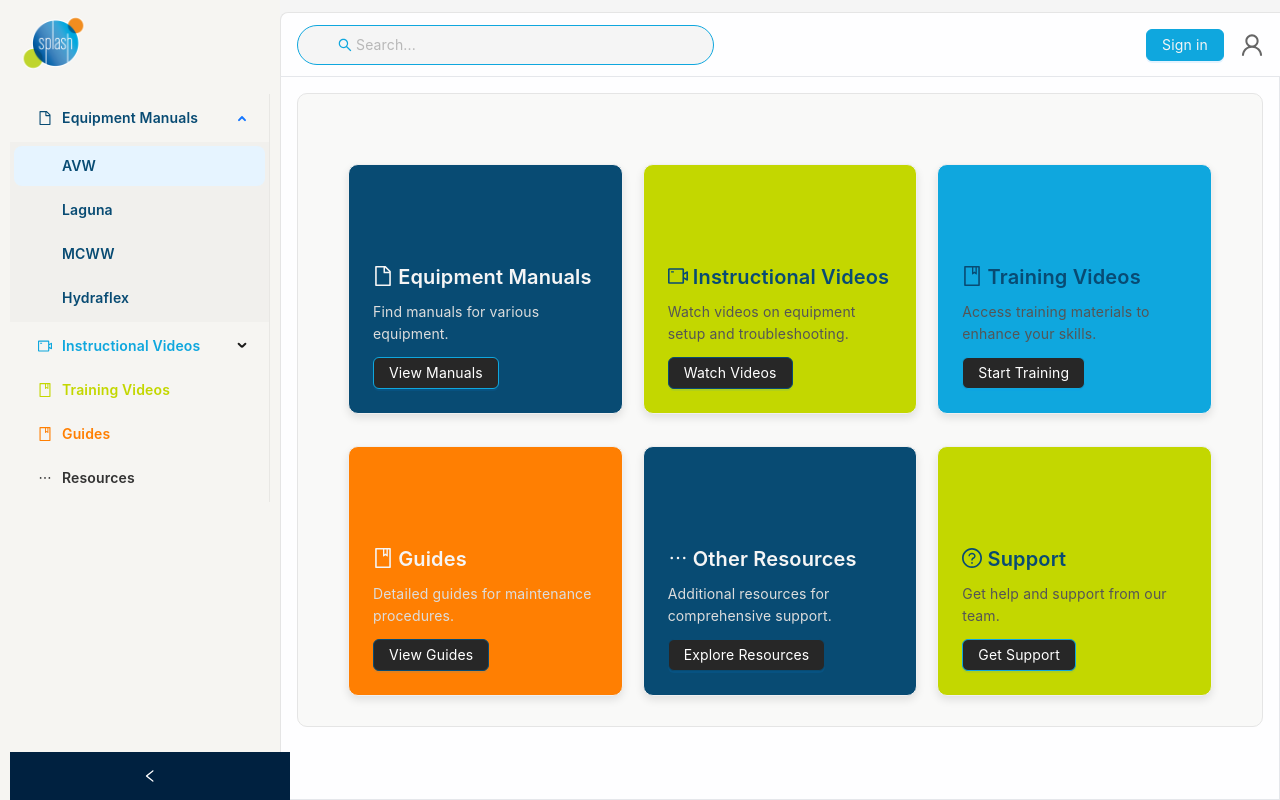
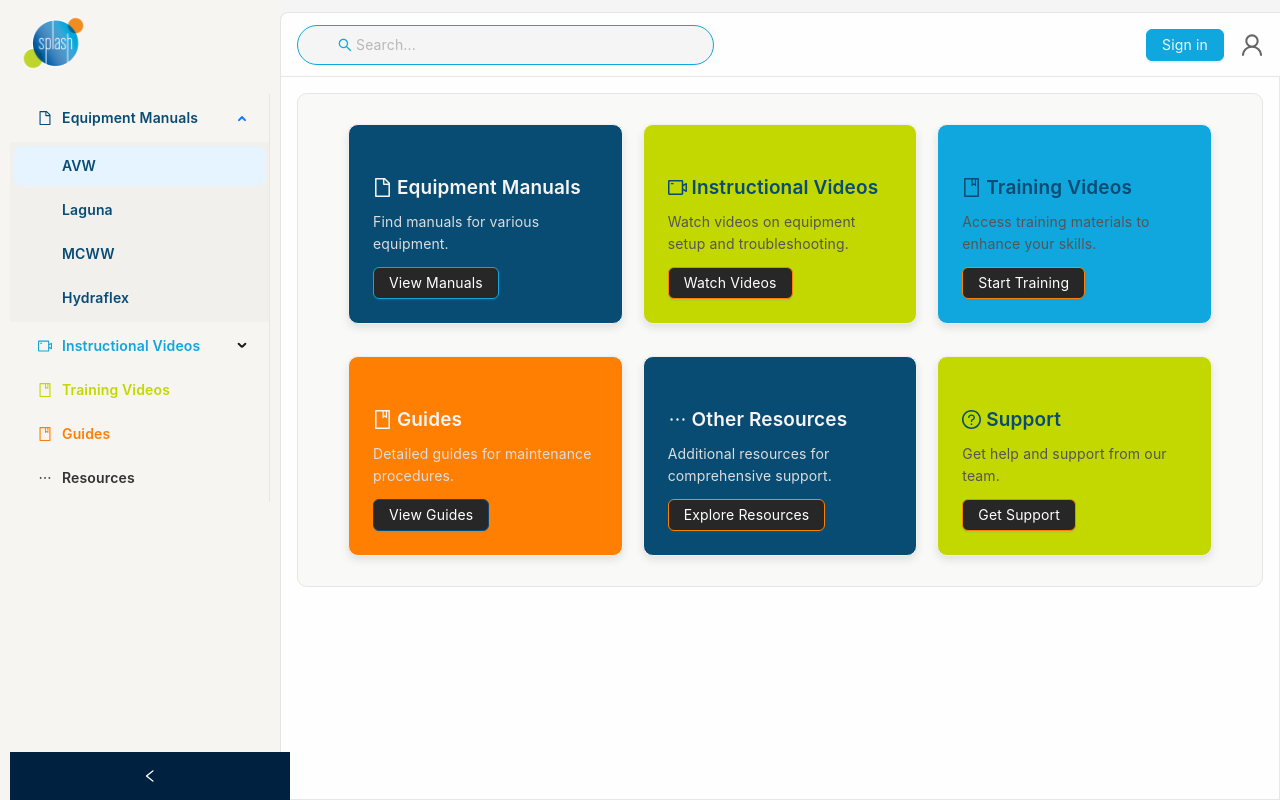
Before and after one commit to pixel-tom/splash-service, a Next.js app: page / in a window 1280 px wide. Built offline with nearby package versions, Linux system fonts and the light colour scheme; a web font is replaced by a local one.

Commit message:
update landing page UI

```diff
--- a/src/pages/index.js
+++ b/src/pages/index.js
@@ -10,8 +10,7 @@ const Home = () => {
   return (
     <Dashboard>
       <Content style={{ padding: '30px 50px',  borderRadius: "10px", border: "1px solid #e5e5e5" }} className='bg-[#f6f5f2]/50'>
-        <div style={{ textAlign: 'center', marginBottom: '40px' }}>
-        </div>
+
         <Row gutter={[20, 20]}>
           <Col span={8}>
             <Card
@@ -22,14 +21,14 @@ const Home = () => {
                 borderRadius: '10px',
                 overflow: 'hidden',
                 boxShadow: '0 4px 8px rgba(0,0,0,0.1)',
-                minHeight: '250px',
+                minHeight: '200px',
                 display: 'flex',
                 flexDirection: 'column',
                 justifyContent: 'flex-end',
               }}
             >
               <Card.Meta
-                title={<span style={{ fontSize: '20px', fontWeight: '600', color: '#f5f5f5' }}><FileOutlined /> Equipment Manuals</span>}
+                title={<span style={{ fontSize: '19px', fontWeight: '600', color: '#f5f5f5' }}><FileOutlined /> Equipment Manuals</span>}
                 description={<span style={{ color: '#ddd' }}>Find manuals for various equipment.</span>}
               />
               <Button type="primary" style={{ marginTop: '16px', backgroundColor: '#272727', borderColor: '#0fa7de' }}>View Manuals</Button>
@@ -44,17 +43,17 @@ const Home = () => {
                 borderRadius: '10px',
                 overflow: 'hidden',
                 boxShadow: '0 4px 8px rgba(0,0,0,0.1)',
-                minHeight: '250px',
+                minHeight: '200px',
                 display: 'flex',
                 flexDirection: 'column',
                 justifyContent: 'flex-end',
               }}
             >
               <Card.Meta
-                title={<span style={{ fontSize: '20px', fontWeight: '600', color: '#084b73' }}><VideoCameraOutlined /> Instructional Videos</span>}
+                title={<span style={{ fontSize: '19px', fontWeight: '600', color: '#084b73' }}><VideoCameraOutlined /> Instructional Videos</span>}
                 description={<span style={{ color: '#555' }}>Watch videos on equipment setup and troubleshooting.</span>}
               />
-              <Button type="primary" style={{ marginTop: '16px', backgroundColor: '#272727', borderColor: '#084b73' }}>Watch Videos</Button>
+              <Button type="primary" style={{ marginTop: '16px', backgroundColor: '#272727', borderColor: '#ff7f02' }}>Watch Videos</Button>
             </Card>
           </Col>
           <Col span={8}>
@@ -66,17 +65,17 @@ const Home = () => {
                 borderRadius: '10px',
                 overflow: 'hidden',
                 boxShadow: '0 4px 8px rgba(0,0,0,0.1)',
-                minHeight: '250px',
+                minHeight: '200px',
                 display: 'flex',
                 flexDirection: 'column',
                 justifyContent: 'flex-end',
               }}
             >
               <Card.Meta
-                title={<span style={{ fontSize: '20px', fontWeight: '600', color: '#084b73' }}><BookOutlined /> Training Videos</span>}
+                title={<span style={{ fontSize: '19px', fontWeight: '600', color: '#084b73' }}><BookOutlined /> Training Videos</span>}
                 description={<span style={{ color: '#555' }}>Access training materials to enhance your skills.</span>}
               />
-              <Button type="primary" style={{ marginTop: '16px', backgroundColor: '#272727', borderColor: '#0fa7de' }}>Start Training</Button>
+              <Button type="primary" style={{ marginTop: '16px', backgroundColor: '#272727', borderColor: '#ff7f02' }}>Start Training</Button>
             </Card>
           </Col>
         </Row>
@@ -90,14 +89,14 @@ const Home = () => {
                 borderRadius: '10px',
                 overflow: 'hidden',
                 boxShadow: '0 4px 8px rgba(0,0,0,0.1)',
-                minHeight: '250px',
+                minHeight: '200px',
                 display: 'flex',
                 flexDirection: 'column',
                 justifyContent: 'flex-end',
               }}
             >
               <Card.Meta
-                title={<span style={{ fontSize: '20px', fontWeight: '600', color: '#f5f5f5' }}><BookOutlined /> Guides</span>}
+                title={<span style={{ fontSize: '19px', fontWeight: '600', color: '#f5f5f5' }}><BookOutlined /> Guides</span>}
                 description={<span style={{ color: '#ddd' }}>Detailed guides for maintenance procedures.</span>}
               />
               <Button type="primary" style={{ marginTop: '16px', backgroundColor: '#272727', borderColor: '#084b73' }}>View Guides</Button>
@@ -112,17 +111,17 @@ const Home = () => {
                 borderRadius: '10px',
                 overflow: 'hidden',
                 boxShadow: '0 4px 8px rgba(0,0,0,0.1)',
-                minHeight: '250px',
+                minHeight: '200px',
                 display: 'flex',
                 flexDirection: 'column',
                 justifyContent: 'flex-end',
               }}
             >
               <Card.Meta
-                title={<span style={{ fontSize: '20px', fontWeight: '600', color: '#f5f5f5' }}><EllipsisOutlined /> Other Resources</span>}
+                title={<span style={{ fontSize: '19px', fontWeight: '600', color: '#f5f5f5' }}><EllipsisOutlined /> Other Resources</span>}
                 description={<span style={{ color: '#ddd' }}>Additional resources for comprehensive support.</span>}
               />
-              <Button type="primary" style={{ marginTop: '16px', backgroundColor: '#272727', borderColor: '#084b73' }}>Explore Resources</Button>
+              <Button type="primary" style={{ marginTop: '16px', backgroundColor: '#272727', borderColor: '#ff7f02' }}>Explore Resources</Button>
             </Card>
           </Col>
           <Col span={8}>
@@ -134,17 +133,17 @@ const Home = () => {
                 borderRadius: '10px',
                 overflow: 'hidden',
                 boxShadow: '0 4px 8px rgba(0,0,0,0.1)',
-                minHeight: '250px',
+                minHeight: '200px',
                 display: 'flex',
                 flexDirection: 'column',
                 justifyContent: 'flex-end',
               }}
             >
               <Card.Meta
-                title={<span style={{ fontSize: '20px', fontWeight: '600', color: '#084b73' }}><QuestionCircleOutlined /> Support</span>}
+                title={<span style={{ fontSize: '19px', fontWeight: '600', color: '#084b73' }}><QuestionCircleOutlined /> Support</span>}
                 description={<span style={{ color: '#555' }}>Get help and support from our team.</span>}
               />
-              <Button type="primary" style={{ marginTop: '16px', backgroundColor: '#272727', borderColor: '#0fa7de' }}>Get Support</Button>
+              <Button type="primary" style={{ marginTop: '16px', backgroundColor: '#272727', borderColor: '#ff7f02' }}>Get Support</Button>
             </Card>
           </Col>
         </Row>
```
